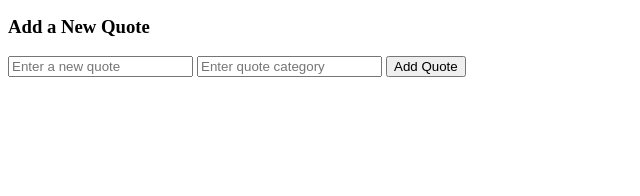
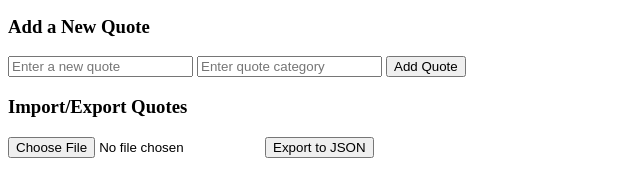
Before and after one commit to BOBLAQ/alx_fe_javascript, a plain HTML site: page index.html in a window 1280 px wide. Shown: the part 104-300 px from the top of the page, without its empty margins (0-640 px from the left). Drawn offline with Linux system fonts and the light colour scheme.

Commit message:
Update index.html

```diff
--- a/index.html
+++ b/index.html
@@ -18,3 +18,6 @@
   <script src="script.js"></script>
 </body>
 </html>
+<h3>Import/Export Quotes</h3>
+<input type="file" id="importFile" accept=".json" onchange="importFromJsonFile(event)" />
+<button onclick="exportQuotesToJson()">Export to JSON</button>
```
